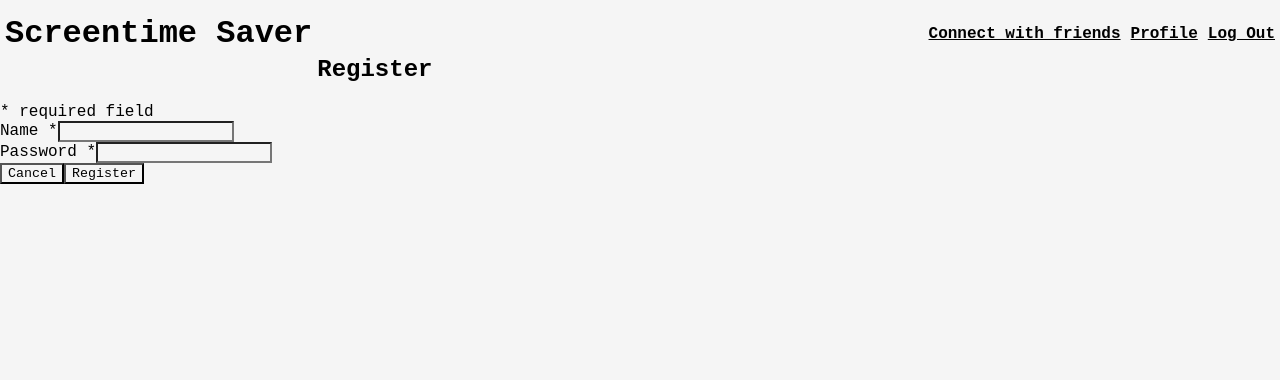
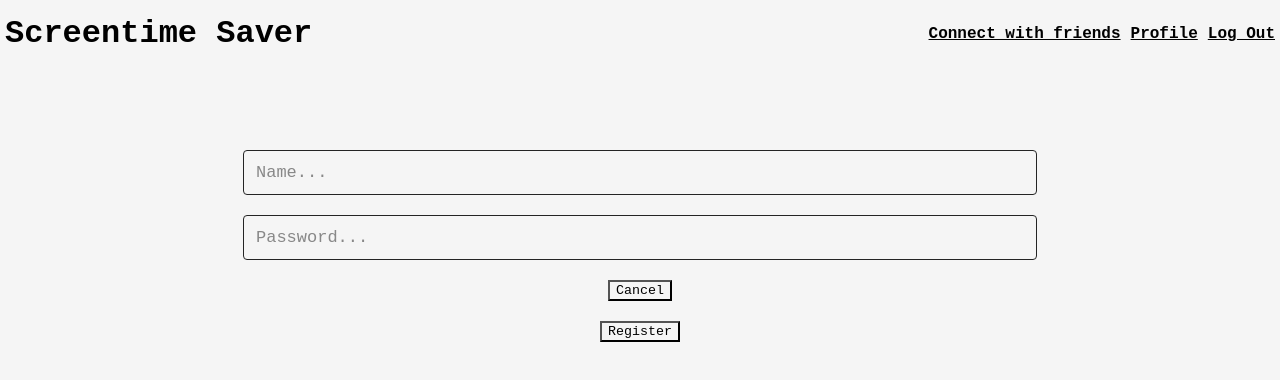
Before and after one commit to lindsayesterman/screentime-saver, a React app: page /register in a window 1280 px wide. Built offline with nearby package versions, Linux system fonts and the light colour scheme.

Commit message:
reg update

```diff
--- a/src/App/App.css
+++ b/src/App/App.css
@@ -43,6 +43,14 @@ img {
     height:100%;
 }
 
+.about {
+    position:absolute;
+    top:90%;
+    left:50%;
+    width:70%;
+    transform: translate(-50%);
+}
+
 @media only screen and (min-width: 800px){
     img {
         width:55%;
--- a/src/App/App.js
+++ b/src/App/App.js
@@ -5,7 +5,6 @@ import { Route, Link } from 'react-router-dom'
 import Profile from '../Profile/Profile'
 import FindFriends from '../FindFriends/FindFriends'
 import './App.css'
-import phone from '../phone.png'
 
 class App extends React.Component{
   constructor(props){
@@ -39,6 +38,10 @@ updatePassword(password){
           </Link>
           <h2 className="front-quote">Are you a digital minimalist? Compete with your friends to find out!</h2>
           <img src="https://mockuphone.com/static/images/devices/apple-iphone7plus-silver-landscape.png"></img>
+        <div className="about">
+        <h4>How Screentime-Saver works: </h4>
+        <p>Screentime-saver is an app that allows users to input phone screentimes every day and compete with friends for the lowest weekly average. Create groups of friends and each week the group member with the lowest average weekly screentime is announced! </p>
+        </div>
         </Route>
         <Route path="/register" component={Register}/>
         <Route path="/login"  component={Login} />
--- a/src/LoginBtn/LoginBtn.css
+++ b/src/LoginBtn/LoginBtn.css
@@ -0,0 +1,20 @@
+div.container-login{
+    padding-top:130px;
+}
+
+input {
+    width: 60%;
+    padding: 12px;
+    border: 1px solid black;
+    border-radius: 4px;
+    opacity: 0.85;
+    font-size: 17px;
+    display:block;
+    margin:20px auto;
+}
+
+button{
+    cursor: pointer;
+    display:block;
+    margin:20px auto;
+  }
--- a/src/LoginBtn/LoginBtn.js
+++ b/src/LoginBtn/LoginBtn.js
@@ -2,6 +2,7 @@ import React from 'react'
 import './LoginBtn.css'
 import { Link } from 'react-router-dom'
 import NavBar from '../NavBar/NavBar.js'
+import './LoginBtn.css'
 
 class Login extends React.Component{
 
@@ -26,17 +27,11 @@ class Login extends React.Component{
         <>
         <NavBar />
         <form className="registration" onSubmit={e => this.handleSubmit(e)}>
-        <br/><br/>
-        <h2>Login</h2>
-        <div className="form-group-login">
-          <label htmlFor="name">Name</label>
+        <div className="container-login">
           <input type="text" className="registration__control"
-            name="name" id="name" onChange={e => this.updateName(e.target.value)}/>
-        </div>
-        <div className="form-group">
-           <label htmlFor="password">Password</label>
+            name="name" id="name" placeHolder="Name..." onChange={e => this.updateName(e.target.value)}/>
            <input type="password" className="registration__control"
-            name="password" id="password" onChange={e => this.updatePassword(e.target.value)}/>
+            name="password" placeHolder="Password..." id="password" onChange={e => this.updatePassword(e.target.value)}/>
          <button
           type="submit"
           >
--- a/src/NavBar/NavBar.js
+++ b/src/NavBar/NavBar.js
@@ -8,7 +8,7 @@ export default function NavBar(props){
         <Link to='/'>
             <h1 className="title">Screentime Saver</h1>
         </Link>
-        <Link to='/logout'>
+        <Link to='/'>
             <h4 className="logout">Log Out</h4>
           </Link>
         <Link to='/profile'>
--- a/src/Profile/Profile.js
+++ b/src/Profile/Profile.js
@@ -6,6 +6,7 @@ import NavBar from '../NavBar/NavBar.js'
 
 export default class Profile extends React.Component{
   render(){
+    console.log(this.props.name)
     return (
       <>
         <NavBar />
--- a/src/RegisterBtn/RegisterBtn.js
+++ b/src/RegisterBtn/RegisterBtn.js
@@ -32,20 +32,11 @@ render () {
     return (
       <form className="registration" onSubmit={e => this.handleSubmit(e)}>
         <NavBar />
-        <br/><br/>
-        <h2>Register</h2>
-        <div className="registration__hint">* required field</div>
-        <div className="form-group">
-          <label htmlFor="name">Name *</label>
+        <div className="container-login">
           <input type="text" className="registration__control"
-            name="name" id="name" onChange={e => this.updateName(e.target.value)} />
-        </div>
-        <div className="form-group">
-           <label htmlFor="password">Password *</label>
+            name="name" id="name" placeholder="Name..." onChange={e => this.updateName(e.target.value)} />
            <input type="password" className="registration__control"
-            name="password" id="password" onChange={e => this.updatePassword(e.target.value)}/>
-        </div>
-        <div className="registration__button__group">
+            name="password" id="password" placeholder="Password..." onChange={e => this.updatePassword(e.target.value)}/>
          <button type="reset" className="registration__button">
              Cancel
          </button>
```
